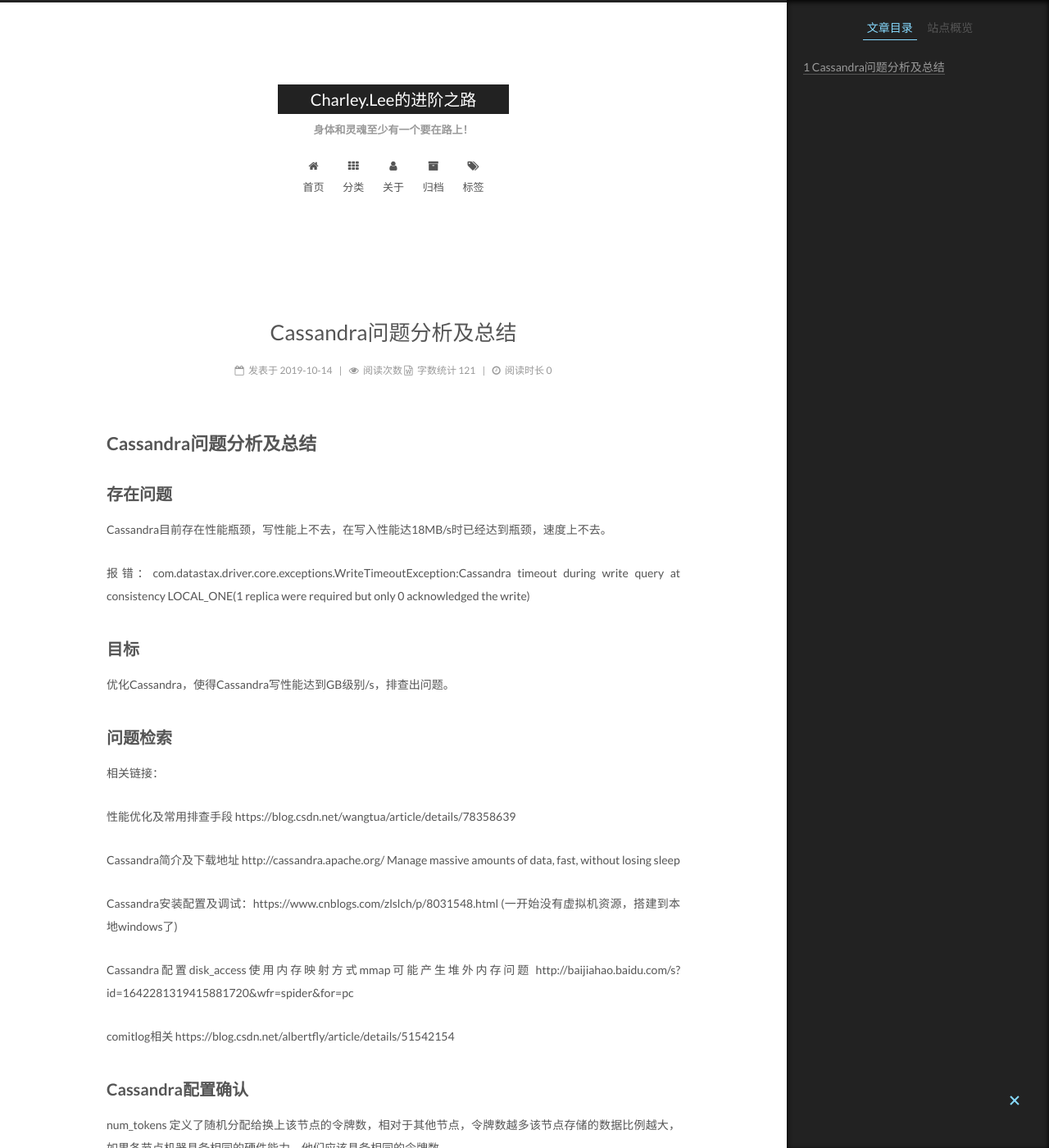
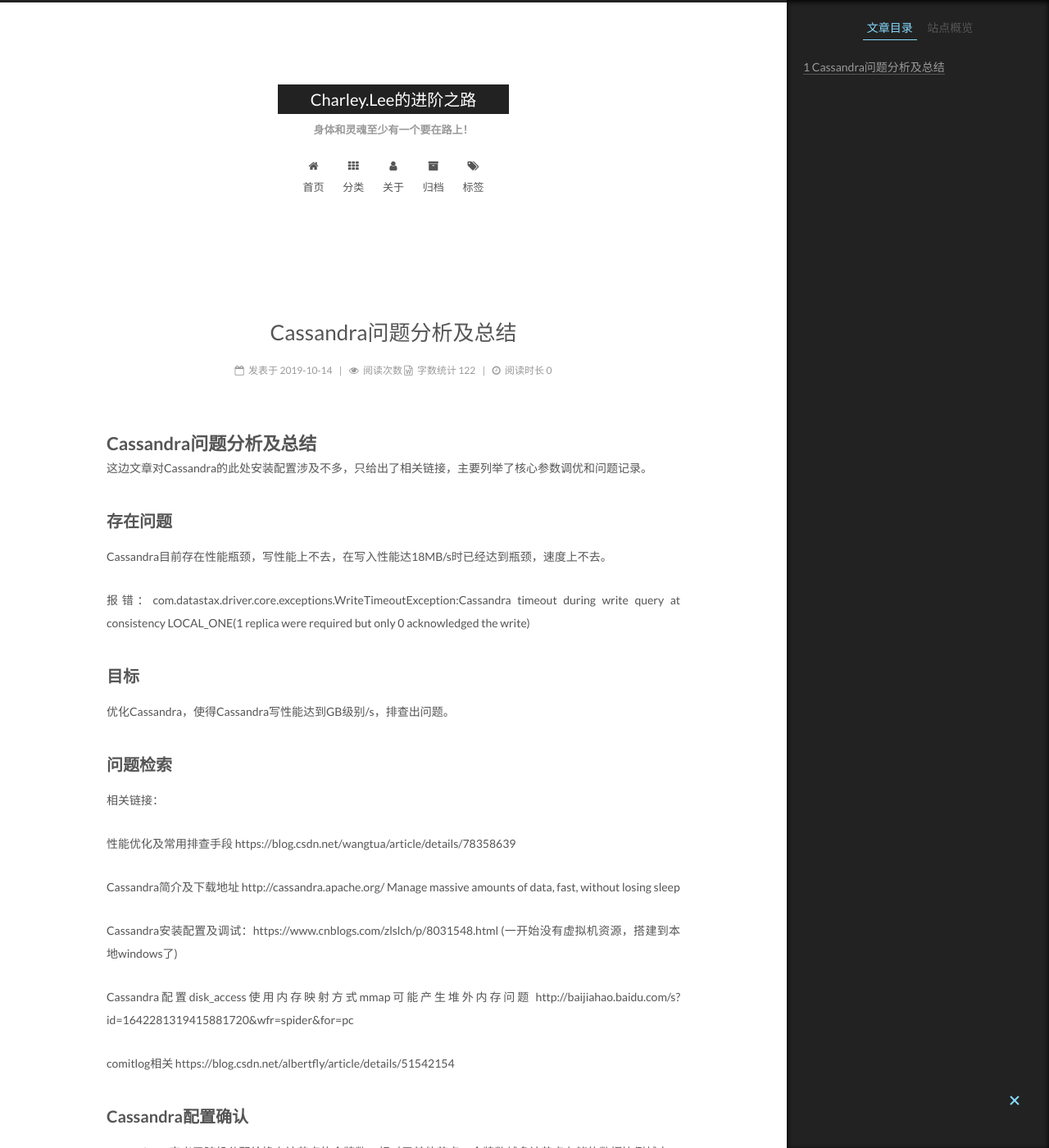
Before and after one commit to lkzlee/lkzlee.github.io, a Jekyll site: the page built from _posts/2019-10-14-Cassandra问题分析及总结.md, in a window 1280 px wide and 1400 px high. Shown: the whole window at 82% size. Built offline with Jekyll 4.4.1, drawn with Linux system fonts in a browser that asks for light colours.

Commit message:
Cassandra 修改摘要

```diff
--- a/_posts/2019-10-14-Cassandra问题分析及总结.md
+++ b/_posts/2019-10-14-Cassandra问题分析及总结.md
@@ -1,6 +1,6 @@
 # Cassandra问题分析及总结
 
-
+这边文章对Cassandra的此处安装配置涉及不多，只给出了相关链接，主要列举了核心参数调优和问题记录。
 
 ## 存在问题
 
```
